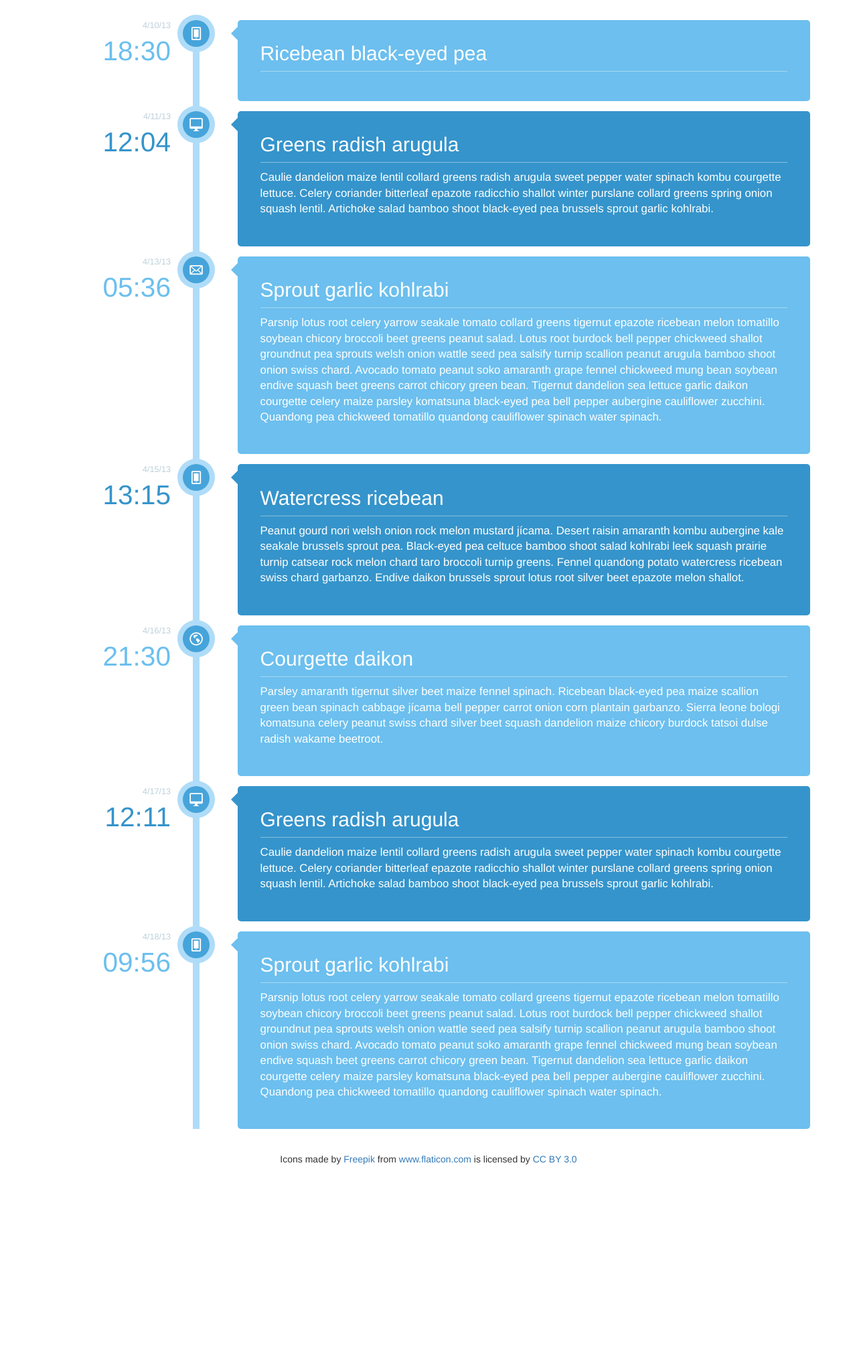
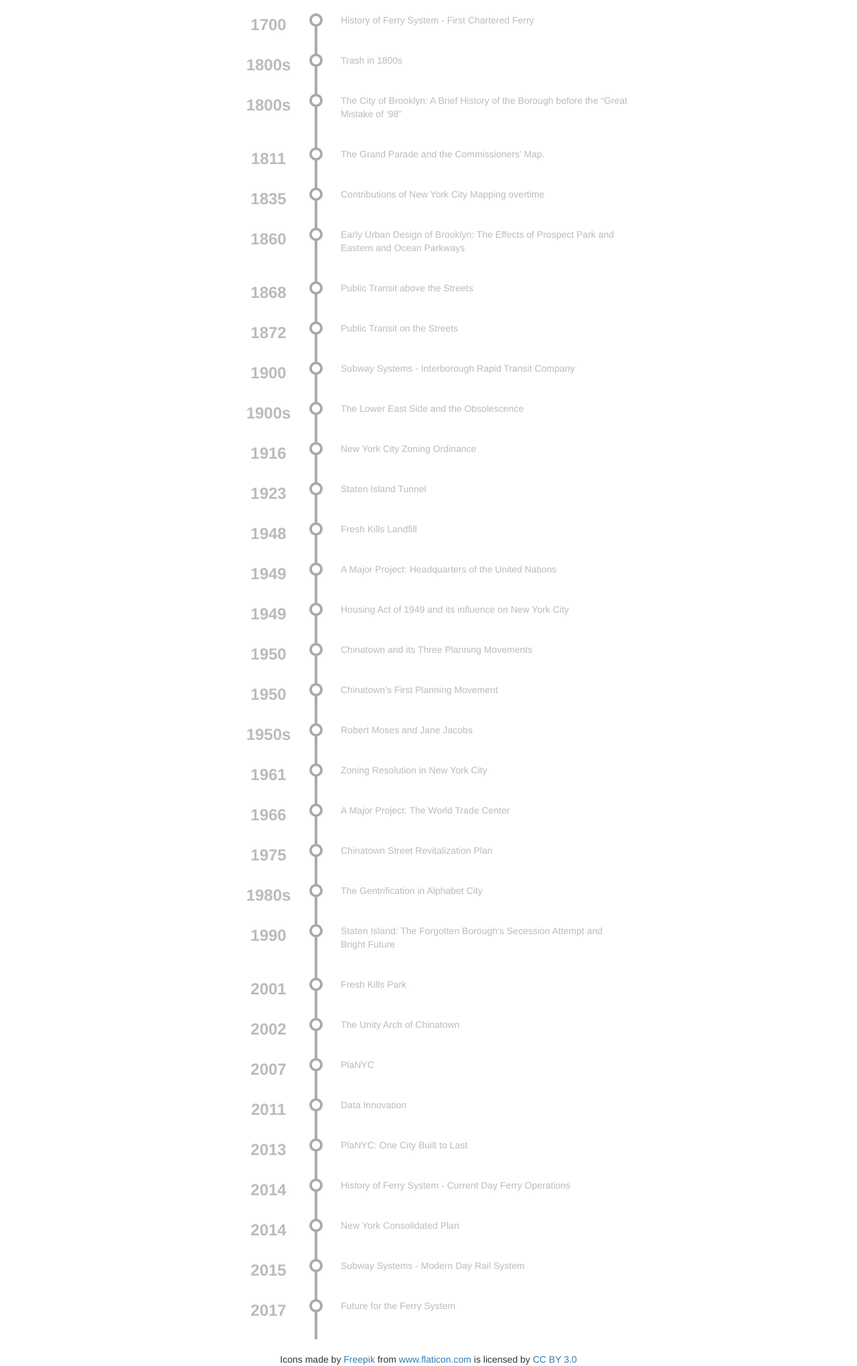
Before and after one commit to glennneiger/usp100website, a Flask app: page /timeline in a window 1280 px wide. Shown: the part 272-2312 px from the top of the page at 67% size. Before the commit the page ends 2011 px from the top, so only its background shows below. Run offline with Flask 2, Linux system fonts and the light colour scheme; some libraries are stand-ins or nearby versions.

Commit message:
updates, timeline

```diff
--- /dev/null
+++ b/website/static/css/timeline.css
@@ -0,0 +1,86 @@
+div {
+    font-family: Helvetica, Arial, sans-serif;
+    box-sizing: border-box;
+}
+.timeline {
+    width: 600px;
+    max-width: 85%;
+}
+/*.timeline .timeline-item .info a {
+    color: #ccc;
+}*/
+.timeline .timeline-item {
+    width: 100%;
+}
+.timeline .timeline-item .info, .timeline .timeline-item .year, .timeline .timeline-item .info a {
+    display: block;
+    float: left;
+    -webkit-transition: all 0.6s ease;
+    -moz-transition: all 0.6s ease;
+    transition: all 0.6s ease;
+    color: #bbb;
+    text-align: initial;
+}
+.timeline .timeline-item.close .info, .timeline .timeline-item.close .year {
+    color: #ccc;
+    -webkit-transition: all 0.6s ease;
+    -moz-transition: all 0.6s ease;
+    transition: all 0.6s ease;
+}
+.timeline .timeline-item .year {
+    font-size: 24px;
+    font-weight: bold;
+    width: 22%;
+    text-align: center;
+}
+.timeline .timeline-item .info {
+    width: 100%;
+    width: 78%;
+    margin-left: -2px;
+    padding: 0 0 40px 35px;
+    border-left: 4px solid #aaa;
+    font-size: 14px;
+    line-height: 20px;
+}
+.timeline .timeline-item .marker {
+    background-color: #fff;
+    border: 4px solid #aaa;
+    height: 20px;
+    width: 20px;
+    border-radius: 100px;
+    display: block;
+    float: right;
+    margin-right: -10px;
+    z-index: 2000;
+    position: relative;
+}
+.timeline .timeline-item.active .info, .timeline .timeline-item:hover .info, .timeline .timeline-item:hover .info a {
+    color: #444;
+    -webkit-transition: all 0.6s ease;
+    -moz-transition: all 0.6s ease;
+    transition: all 0.6s ease;
+}
+.timeline .timeline-item.active .year, .timeline .timeline-item:hover .year {
+    color: #9DB668;
+}
+.timeline .timeline-item .marker .dot {
+    background-color: white;
+    -webkit-transition: all 0.6s ease;
+    -moz-transition: all 0.6s ease;
+    transition: all 0.6s ease;
+    display: block;
+    border: 4px solid white;
+    height: 12px;
+    width: 12px;
+    border-radius: 100px;
+    float: right;
+    z-index: 2000;
+    position: relative;
+}
+.timeline .timeline-item.active .marker .dot, .timeline .timeline-item:hover .marker .dot {
+    -webkit-transition: all 0.6s ease;
+    -moz-transition: all 0.6s ease;
+    transition: all 0.6s ease;
+    background-color: #9DB668;
+    box-shadow: inset 1px 1px 2px rgba(0, 0, 0, 0.2);
+}
--- /dev/null
+++ b/website/static/js/timeline.js
@@ -0,0 +1,6 @@
+// $(".timeline-item").hover(function () {
+//     $(".timeline-item").removeClass("active");
+//     $(this).toggleClass("active");
+//     $(this).prev(".timeline-item").toggleClass("close");
+//     $(this).next(".timeline-item").toggleClass("close");
+// });
--- a/website/templates/base.html
+++ b/website/templates/base.html
@@ -7,6 +7,7 @@
 	<link rel="stylesheet" type="text/css" href="css/component.css" />
 	<link rel="stylesheet" type="text/css" href="css/bootstrap.min.css" />
 	<link rel="stylesheet" type="text/css" href="css/global.css" />
+	<link rel="stylesheet" type="text/css" href="css/timeline.css" />
 	<script src="js/modernizr.custom.js"></script>
 </head>
 <body>
@@ -116,5 +117,6 @@
 	<script src="js/jquery-1.11.1.min.js"></script>
 	<script src="js/bootstrap.min.js"></script>
 	<script src="js/scroll.js"></script>
+	<script src="js/timeline.js"></script>
 </body>
 </html>
--- a/website/templates/sanitation/today.html
+++ b/website/templates/sanitation/today.html
@@ -27,11 +27,6 @@
 				</div>
 			</section>
 		</div>
-		<div class="container sources">
-			<ol>
-				<li>The Brooklyn Rapid Transit Company (n.d.). Retrieved from http://www.bmt-lines.com/history/</li>
-			</ol>
-		</div>
 		{% endblock %}
 	</body>
 </html>
--- a/website/templates/timeline.html
+++ b/website/templates/timeline.html
@@ -15,66 +15,170 @@
 				<h1>A Brief Timeline</h1>
 			</header>
 			<secion>
-				<div class="main">
-					<ul class="cbp_tmtimeline">
-						<li>
-							<time class="cbp_tmtime" datetime="2013-04-10 18:30"><span>4/10/13</span> <span>18:30</span></time>
-							<div class="cbp_tmicon cbp_tmicon-phone"></div>
-							<div class="cbp_tmlabel">
-								<h2>Ricebean black-eyed pea</h2>
-								<!-- <p>Winter purslane courgette pumpkin quandong komatsuna fennel green bean cucumber watercress. Pea sprouts wattle seed rutabaga okra yarrow cress avocado grape radish bush tomato ricebean black-eyed pea maize eggplant. Cabbage lentil cucumber chickpea sorrel gram garbanzo plantain lotus root bok choy squash cress potato summer purslane salsify fennel horseradish dulse. Winter purslane garbanzo artichoke broccoli lentil corn okra silver beet celery quandong. Plantain salad beetroot bunya nuts black-eyed pea collard greens radish water spinach gourd chicory prairie turnip avocado sierra leone bologi.</p> -->
+				<center>
+				<div class="timeline">
+				    <div class="timeline-item">
+				        <div class="year">1700<span class="marker"><span class="dot"></span></span>
 				        </div>
-						</li>
-						<li>
-							<time class="cbp_tmtime" datetime="2013-04-11T12:04"><span>4/11/13</span> <span>12:04</span></time>
-							<div class="cbp_tmicon cbp_tmicon-screen"></div>
-							<div class="cbp_tmlabel">
-								<h2>Greens radish arugula</h2>
-								<p>Caulie dandelion maize lentil collard greens radish arugula sweet pepper water spinach kombu courgette lettuce. Celery coriander bitterleaf epazote radicchio shallot winter purslane collard greens spring onion squash lentil. Artichoke salad bamboo shoot black-eyed pea brussels sprout garlic kohlrabi.</p>
+				        <div class="info"><a href="/ferry">History of Ferry System - First Chartered Ferry</a></div>
 				    </div>
-						</li>
-						<li>
-							<time class="cbp_tmtime" datetime="2013-04-13 05:36"><span>4/13/13</span> <span>05:36</span></time>
-							<div class="cbp_tmicon cbp_tmicon-mail"></div>
-							<div class="cbp_tmlabel">
-								<h2>Sprout garlic kohlrabi</h2>
-								<p>Parsnip lotus root celery yarrow seakale tomato collard greens tigernut epazote ricebean melon tomatillo soybean chicory broccoli beet greens peanut salad. Lotus root burdock bell pepper chickweed shallot groundnut pea sprouts welsh onion wattle seed pea salsify turnip scallion peanut arugula bamboo shoot onion swiss chard. Avocado tomato peanut soko amaranth grape fennel chickweed mung bean soybean endive squash beet greens carrot chicory green bean. Tigernut dandelion sea lettuce garlic daikon courgette celery maize parsley komatsuna black-eyed pea bell pepper aubergine cauliflower zucchini. Quandong pea chickweed tomatillo quandong cauliflower spinach water spinach.</p>
+				    <div class="timeline-item">
+				        <div class="year">1800s<span class="marker"><span class="dot"></span></span>
 				        </div>
-						</li>
-						<li>
-							<time class="cbp_tmtime" datetime="2013-04-15 13:15"><span>4/15/13</span> <span>13:15</span></time>
-							<div class="cbp_tmicon cbp_tmicon-phone"></div>
-							<div class="cbp_tmlabel">
-								<h2>Watercress ricebean</h2>
-								<p>Peanut gourd nori welsh onion rock melon mustard jícama. Desert raisin amaranth kombu aubergine kale seakale brussels sprout pea. Black-eyed pea celtuce bamboo shoot salad kohlrabi leek squash prairie turnip catsear rock melon chard taro broccoli turnip greens. Fennel quandong potato watercress ricebean swiss chard garbanzo. Endive daikon brussels sprout lotus root silver beet epazote melon shallot.</p>
+				        <div class="info"><a href="/trash">Trash in 1800s</a></div>
 				    </div>
-						</li>
-						<li>
-							<time class="cbp_tmtime" datetime="2013-04-16 21:30"><span>4/16/13</span> <span>21:30</span></time>
-							<div class="cbp_tmicon cbp_tmicon-earth"></div>
-							<div class="cbp_tmlabel">
-								<h2>Courgette daikon</h2>
-								<p>Parsley amaranth tigernut silver beet maize fennel spinach. Ricebean black-eyed pea maize scallion green bean spinach cabbage jícama bell pepper carrot onion corn plantain garbanzo. Sierra leone bologi komatsuna celery peanut swiss chard silver beet squash dandelion maize chicory burdock tatsoi dulse radish wakame beetroot.</p>
+				    <div class="timeline-item">
+				        <div class="year">1800s<span class="marker"><span class="dot"></span></span>
 				        </div>
-						</li>
-						<li>
-							<time class="cbp_tmtime" datetime="2013-04-17 12:11"><span>4/17/13</span> <span>12:11</span></time>
-							<div class="cbp_tmicon cbp_tmicon-screen"></div>
-							<div class="cbp_tmlabel">
-								<h2>Greens radish arugula</h2>
-								<p>Caulie dandelion maize lentil collard greens radish arugula sweet pepper water spinach kombu courgette lettuce. Celery coriander bitterleaf epazote radicchio shallot winter purslane collard greens spring onion squash lentil. Artichoke salad bamboo shoot black-eyed pea brussels sprout garlic kohlrabi.</p>
+				        <div class="info"><a href="/greatmistake">The City of Brooklyn: A Brief History of the Borough before the “Great Mistake of ‘98”</a></div>
 				    </div>
-						</li>
-						<li>
-							<time class="cbp_tmtime" datetime="2013-04-18 09:56"><span>4/18/13</span> <span>09:56</span></time>
-							<div class="cbp_tmicon cbp_tmicon-phone"></div>
-							<div class="cbp_tmlabel">
-								<h2>Sprout garlic kohlrabi</h2>
-								<p>Parsnip lotus root celery yarrow seakale tomato collard greens tigernut epazote ricebean melon tomatillo soybean chicory broccoli beet greens peanut salad. Lotus root burdock bell pepper chickweed shallot groundnut pea sprouts welsh onion wattle seed pea salsify turnip scallion peanut arugula bamboo shoot onion swiss chard. Avocado tomato peanut soko amaranth grape fennel chickweed mung bean soybean endive squash beet greens carrot chicory green bean. Tigernut dandelion sea lettuce garlic daikon courgette celery maize parsley komatsuna black-eyed pea bell pepper aubergine cauliflower zucchini. Quandong pea chickweed tomatillo quandong cauliflower spinach water spinach.</p>
+				    <div class="timeline-item">
+				        <div class="year">1811<span class="marker"><span class="dot"></span></span>
 				        </div>
-						</li>
-					</ul>
+				        <div class="info"><a href="/commissioners">The Grand Parade and the Commissioners’ Map.</a></div>
 				    </div>
+				    <div class="timeline-item">
+				        <div class="year">1835<span class="marker"><span class="dot"></span></span>
+				        </div>
+				        <div class="info"><a href="/mapping">Contributions of New York City Mapping overtime</a></div>
+				    </div>
+				    <div class="timeline-item">
+				        <div class="year">1860<span class="marker"><span class="dot"></span></span>
+				        </div>
+				        <div class="info"><a href="/brooklyn">Early Urban Design of Brooklyn: The Effects of Prospect Park and Eastern and Ocean Parkways</a></div>
+				    </div>
+				    <div class="timeline-item">
+				        <div class="year">1868<span class="marker"><span class="dot"></span></span>
+				        </div>
+				        <div class="info"><a href="/publicon">Public Transit above the Streets</a></div>
+				    </div>
+				    <div class="timeline-item">
+				        <div class="year">1872<span class="marker"><span class="dot"></span></span>
+				        </div>
+				        <div class="info"><a href="/publicabove">Public Transit on the Streets</a></div>
+				    </div>
+				    <div class="timeline-item">
+				        <div class="year">1900<span class="marker"><span class="dot"></span></span>
+				        </div>
+				        <div class="info"><a href="/subway">Subway Systems - Interborough Rapid Transit Company</a></div>
+				    </div>
+				    <div class="timeline-item">
+				        <div class="year">1900s<span class="marker"><span class="dot"></span></span>
+				        </div>
+				        <div class="info"><a href="/lower">The Lower East Side and the Obsolescence</a></div>
+				    </div>
+				    <div class="timeline-item">
+				        <div class="year">1916<span class="marker"><span class="dot"></span></span>
+				        </div>
+				        <div class="info"><a href="/zoningpion">New York City Zoning Ordinance</a></div>
+				    </div>
+				    <div class="timeline-item">
+				        <div class="year">1923<span class="marker"><span class="dot"></span></span>
+				        </div>
+				        <div class="info"><a href="/staten">Staten Island Tunnel</a></div>
+				    </div>
+				    <div class="timeline-item">
+				        <div class="year">1948<span class="marker"><span class="dot"></span></span>
+				        </div>
+				        <div class="info"><a href="/freshkillslandfill">Fresh Kills Landfill</a></div>
+				    </div>
+				    <div class="timeline-item">
+				        <div class="year">1949<span class="marker"><span class="dot"></span></span>
+				        </div>
+				        <div class="info"><a href="/un">A Major Project: Headquarters of the United Nations</a></div>
+				    </div>
+				    <div class="timeline-item">
+				        <div class="year">1949<span class="marker"><span class="dot"></span></span>
+				        </div>
+				        <div class="info"><a href="/housingact">Housing Act of 1949 and its influence on New York City</a></div>
+				    </div>
+				    <div class="timeline-item">
+				        <div class="year">1950<span class="marker"><span class="dot"></span></span>
+				        </div>
+				        <div class="info"><a href="/chinatown">Chinatown and its Three Planning Movements</a></div>
+				    </div>
+				    <div class="timeline-item">
+				        <div class="year">1950<span class="marker"><span class="dot"></span></span>
+				        </div>
+				        <div class="info"><a href="/chinatown">Chinatown’s First Planning Movement</a></div>
+				    </div>
+				    <div class="timeline-item">
+				        <div class="year">1950s<span class="marker"><span class="dot"></span></span>
+				        </div>
+				        <div class="info"><a href="/mosesjacobs">Robert Moses and Jane Jacobs</a></div>
+				    </div>
+				    <div class="timeline-item">
+				        <div class="year">1961<span class="marker"><span class="dot"></span></span>
+				        </div>
+				        <div class="info"><a href="/zoningreso">Zoning Resolution in New York City</a></div>
+				    </div>
+				    <div class="timeline-item">
+				        <div class="year">1966<span class="marker"><span class="dot"></span></span>
+				        </div>
+				        <div class="info"><a href="/wtc">A Major Project: The World Trade Center</a></div>
+				    </div>
+				    <div class="timeline-item">
+				        <div class="year">1975<span class="marker"><span class="dot"></span></span>
+				        </div>
+				        <div class="info"><a href="/chinatown">Chinatown Street Revitalization Plan</a></div>
+				    </div>
+				    <div class="timeline-item">
+				        <div class="year">1980s<span class="marker"><span class="dot"></span></span>
+				        </div>
+				        <div class="info"><a href="/lower">The Gentrification in Alphabet City</a></div>
+				    </div>
+				    <div class="timeline-item">
+				        <div class="year">1990<span class="marker"><span class="dot"></span></span>
+				        </div>
+				        <div class="info"><a href="/borough">Staten Island: The Forgotten Borough’s Secession Attempt and Bright Future</a></div>
+				    </div>
+				    <div class="timeline-item">
+				        <div class="year">2001<span class="marker"><span class="dot"></span></span>
+				        </div>
+				        <div class="info"><a href="/freshkillspark">Fresh Kills Park</a></div>
+				    </div>
+				    <div class="timeline-item">
+				        <div class="year">2002<span class="marker"><span class="dot"></span></span>
+				        </div>
+				        <div class="info"><a href="/chinatown">The Unity Arch of Chinatown</a></div>
+				    </div>
+				    <div class="timeline-item">
+				        <div class="year">2007<span class="marker"><span class="dot"></span></span>
+				        </div>
+				        <div class="info"><a href="/plannyc">PlaNYC</a></div>
+				    </div>
+				    <div class="timeline-item">
+				        <div class="year">2011<span class="marker"><span class="dot"></span></span>
+				        </div>
+				        <div class="info"><a href="/innovation">Data Innovation</a></div>
+				    </div>
+				    <div class="timeline-item">
+				        <div class="year">2013<span class="marker"><span class="dot"></span></span>
+				        </div>
+				        <div class="info"><a href="/onecity">PlaNYC: One City Built to Last</a></div>
+				    </div>
+				    <div class="timeline-item">
+				        <div class="year">2014<span class="marker"><span class="dot"></span></span>
+				        </div>
+				        <div class="info"><a href="/ferry">History of Ferry System - Current Day Ferry Operations</a></div>
+				    </div>
+				    <div class="timeline-item">
+				        <div class="year">2014<span class="marker"><span class="dot"></span></span>
+				        </div>
+				        <div class="info"><a href="/plan">New York Consolidated Plan</a></div>
+				    </div>
+				    <div class="timeline-item">
+				        <div class="year">2015<span class="marker"><span class="dot"></span></span>
+				        </div>
+				        <div class="info"><a href="/subway">Subway Systems - Modern Day Rail System</a></div>
+				    </div>
+				    <div class="timeline-item">
+				        <div class="year">2017<span class="marker"><span class="dot"></span></span>
+				        </div>
+				        <div class="info"><a href="/ferry">Future for the Ferry System</a></div>
+				    </div>
+				</div>
+				</center>
 			</secion>
 		</div>
 	{% endblock %}
--- a/website/templates/transportation/subway.html
+++ b/website/templates/transportation/subway.html
@@ -28,10 +28,11 @@
 					<p>
 						The IRT (Interborough Rapid Transit Company) started development of the first metro line in 1900, and only four years thereafter, the IRT started moving New Yorkers underneath city lanes—impressively, even, as it had over 100,000 passengers the first day. Subways, setting out at near to 40 mph, were much quicker than trolleys (6 mph) and aerial trains (12 mph). Travelers acknowledged the well put together features of the framework, which included: decisions of whether they wanted to take the local or expedited service, less climate related postponements than road transportation, and the single charge that they were already accustomed to paying for different modes of open travel.
 					</p>
+					<p>
+						The greater part of the modern subway system was constructed quickly amid a major surge of development from 1913 to 1931. To parlay such quick development, the city partitioned tram contracts between two organizations. This course of action, granted authority to the IRT to extend rail lines in Manhattan, Brooklyn, and the Bronx. This would later be labeled as the BMT (Brooklyn-Manhattan Transit Corporation) contracted for brand-new stations in Manhattan, Brooklyn, and Queens. Extra lines were established by the Independent Subway System (IND) in the 1930s, serving to close other, less useful, trains that traveled the same courses above ground. In 1940 all three of these subway lines were declared public property. New York City Transit was made by the State Legislature in 1953 and eventually served as an integral part of the Metropolitan Transportation Authority, which was created in 1968.
+					</p>
 					<h4 id="sec1">Modern Day Rail System</h4>
 					<p>
-						The greater part of the modern subway system was constructed quickly amid a major surge of development from 1913 to 1931. To parlay such quick development, the city partitioned tram contracts between two organizations. This course of action, granted authority to the IRT to extend rail lines in Manhattan, Brooklyn, and the Bronx. This would later be labeled as the BMT (Brooklyn-Manhattan Transit Corporation) contracted for brand-new stations in Manhattan, Brooklyn, and Queens. Extra lines were established by the Independent Subway System (IND) in the 1930s, serving to close other, less useful, trains that traveled the same courses above ground. In 1940 all three of these subway lines were declared public property. New York City Transit was made by the State Legislature in 1953 and eventually served as an integral part of the Metropolitan Transportation Authority, which was created in 1968.
-						<br><br>
 						The New York City Subway system is one of the most active and extensive transit networks in the world.  It serves around five million travelers per business day with 26 subway lines that cover over 750 miles of track. The system runs every hour of every day for the entire week and interfaces all wards with the exception of Staten Island. Arrangements included growing the framework to Staten Island, however the course was never constructed. Then again, Staten Islanders can rely on upon the Staten Island Railway, which got to be a piece of MTA New York City Transit in 1971.
 					</p>
 				</div>
--- a/website/templates/urban/mosesjacobs.html
+++ b/website/templates/urban/mosesjacobs.html
@@ -12,7 +12,7 @@
 		{% block content %}
 		<div class="container">
 			<header class="page-header">
-				<h1>1860s-1920s: Robert Moses & Jane Jacobs</h1>
+				<h1>Robert Moses & Jane Jacobs</h1>
 			</header>
 			<section>
 				<div class="col-sm-10 col-sm-offset-1">
@@ -30,7 +30,6 @@
 					<p>
 						Robert Moses is said to be the most powerful and influential planner in New York City’s history.  As a man who amassed a large amount of power in his career, Moses often directed his power toward increasing access to the city via automobile through the development of bridges and highways and toward the creation of usable parkland.  Throughout his career, he held an impressive résumé of positions, which included the following:
 						<ul>
-							<li>Special Advisor to the Governor of New York State on Housing, 1974- 1975</li>
 							<li>President, Long Island State Parks Commission, 1924-1963</li>
 							<li>Chairman, NY State Council of Parks, 1924-1963</li>
 							<li>Secretary of State, New York State, 1927-1928</li>
@@ -42,6 +41,7 @@
 							<li>NYC Planning Commissioner, 1946-1960</li>
 							<li>Chairman, New York State Power Authority, 1954-1962</li>
 							<li>President, New York’s World Fair, 1960-1966</li>
+							<li>Special Advisor to the Governor of New York State on Housing, 1974- 1975</li>
 						</ul>
 						Among the many projects he initiated, some of the most notable New York City projects include the following:
 						<ul>
```
Also changed, not shown: website/templates/future/borough.html (+1 -1 lines). Lines whose indentation alone changed are shown as unchanged.
